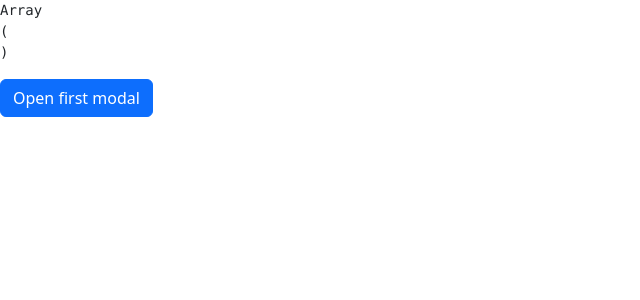
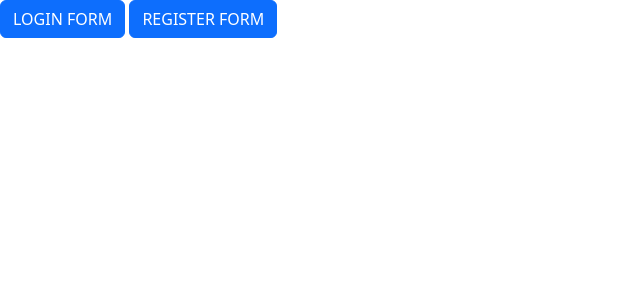
Before and after one commit to TheGamingBram/Project7-Bontemps, a PHP site: page /LoginSystem.php in a window 1280 px wide. Shown: the top 300 px of the page, without its empty margins (0-640 px from the left). Run offline with PHP 8.4, Linux system fonts and the light colour scheme.

Commit message:
Update LoginSystem.php

```diff
--- a/LoginSystem.php
+++ b/LoginSystem.php
@@ -1,59 +1,31 @@
 <?php
-    session_start();
+    // session_start();
     include("./Assets/config.php"); //connection to database and some test functions
     include("./Assets/header.php"); //insert to bootstrap and other java scripts
 
-    prettyprint($_POST);
+
+
+    $username = $password = $telephone = $email = "";
+    $username_err = $password_err = $tel_err = $email_err = "";
+
+    if($_SERVER["REQUEST_METHOD"] == "POST"){
+        prettyprint($_POST);
+    }
 ?>
-<!-- Button trigger modal
-<button type="button" class="btn btn-primary" data-bs-toggle="modal" data-bs-target="#LoginModal">
-  LOGIN
-</button>
-<button type="button" class="btn btn-primary" data-bs-toggle="modal" data-bs-target="#RegistModal">
-  Regist
-</button>
- Modal
-<div class="modal fade" id="LoginModal" tabindex="-1" aria-labelledby="exampleModalLabel" aria-hidden="true">
-  <div class="modal-dialog">
-    <div class="modal-content">
-      <div class="modal-header">
-        <h5 class="modal-title" id="exampleModalLabel">Login</h5>
-        <button type="button" class="btn-close" data-bs-dismiss="modal" aria-label="Close"></button>
-      </div>
-        <form class="form-horizontal" method=post action="">
-            <div class="modal-body">
-                <div class="mb-3">
-                    <label for="email-name" class="col-form-label">Email:</label>
-                    <input type="email" required name="Email" class="form-control" />
-                </div>
-                <div class="mb-3">
-                    <label for="email-name" class="col-form-label">Password:</label>
-                    <input type="password" required name="Password" class="form-control" />
-                </div>
-            </div>
-            <div class="modal-footer">
-                <input type="hidden" value="Login" name="Type">
-                <button type="submit" value="Submit" name="submit" class="btn btn-primary">Submit</button>
-                <button type="button" class="btn btn-secondary" data-bs-dismiss="modal">Close</button>
-            </div>
-        </form>
-  </div>
-</div> -->
-
 
 <div class="modal fade" id="exampleModalToggle" aria-hidden="true" aria-labelledby="exampleModalToggleLabel" tabindex="-1">
     <div class="modal-dialog modal-dialog-centered">
       <div class="modal-content">
         <div class="modal-header">
           <h5 class="modal-title" id="exampleModalToggleLabel">Login</h5>
-          <button class="btn btn-primary" data-bs-target="#exampleModalToggle2" data-bs-toggle="modal">Register</button>
+          <!-- <button class="btn btn-primary" data-bs-target="#exampleModalToggle2" data-bs-toggle="modal">Register</button> -->
           <button type="button" class="btn-close" data-bs-dismiss="modal" aria-label="Close"></button>
         </div>
-        <form class="form-horizontal" method=post action="">
+        <form class="form-horizontal" method=post action="" autocomplete="off">
             <div class="modal-body">
                 <div class="mb-3">
                     <label for="email-name" class="col-form-label">Email:</label>
-                    <input type="email" required name="Email" class="form-control" />
+                    <input type="email"  required name="Email" class="form-control"/>
                 </div>
                 <div class="mb-3">
                     <label for="email-name" class="col-form-label">Password:</label>
@@ -74,10 +46,10 @@
       <div class="modal-content">
         <div class="modal-header">
           <h5 class="modal-title" id="exampleModalToggleLabel2">Registreer</h5>
-          <button class="btn btn-primary" data-bs-target="#exampleModalToggle" data-bs-toggle="modal">Back to first</button>
+          <!-- <button class="btn btn-primary" data-bs-target="#exampleModalToggle" data-bs-toggle="modal">Back to first</button> -->
           <button type="button" class="btn-close" data-bs-dismiss="modal" aria-label="Close"></button>
         </div>
-        <form class="form-horizontal" method=post action="">
+        <form class="form-horizontal" method=post action="" autocomplete="off">
             <div class="modal-body">
                 <div class="mb-3">
                     <label for="Name-name" class="col-form-label">Naam:</label>
@@ -86,10 +58,6 @@
                 <div class="mb-3">
                     <label for="email-name" class="col-form-label">Email:</label>
                     <input type="email" required name="Email" class="form-control" />
-                </div>
-                <div class="mb-3">
-                    <label for="email-name" class="col-form-label">Password:</label>
-                    <input type="password" required name="Password" class="form-control" />
                 </div>
                 <div class="mb-3">
                     <label for="email-name" class="col-form-label">Password:</label>
@@ -129,23 +97,5 @@
       </div>
     </div>
   </div>
-  <a class="btn btn-primary" data-bs-toggle="modal" href="#exampleModalToggle" role="button">Open first modal</a>
-
-<script>
-
-    function ToggleLogin() {
-        var DIV_Login = document.getElementById("Login-Cont");
-        var DIV_Regist = document.getElementById("Regist-Cont");
-
-        DIV_Login.style.display = "block";
-        DIV_Regist.style.display = "none";
-    }
-    function ToggleRegist() {
-        var DIV_Login = document.getElementById("Login-Cont");
-        var DIV_Regist = document.getElementById("Regist-Cont");
-
-        DIV_Login.style.display = "none";
-        DIV_Regist.style.display = "block";
-    }
-
-</script>
+  <button class="btn btn-primary" data-bs-target="#exampleModalToggle" data-bs-toggle="modal">LOGIN FORM</button>
+  <button class="btn btn-primary" data-bs-target="#exampleModalToggle2" data-bs-toggle="modal">REGISTER FORM</button>
```
